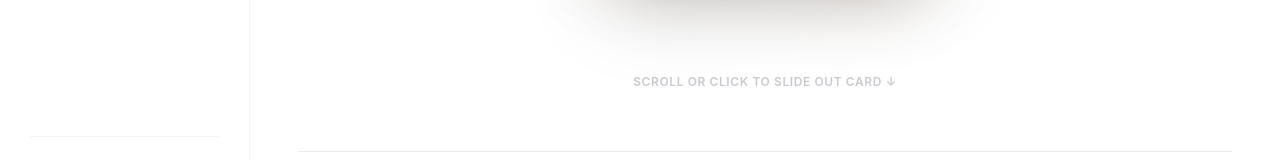
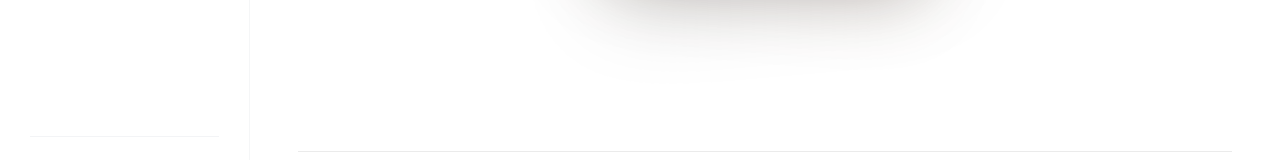
Before and after one commit to mrwhonow01/Portfolio, a React (Vite) app: page / in a window 1280 px wide. Shown: the part 491-651 px from the top of the page. Built offline with nearby package versions, Linux system fonts and the light colour scheme.

Commit message:
style: remove scroll or click hint text for clean hero presentation

```diff
--- a/src/components/NametagHeroCard.tsx
+++ b/src/components/NametagHeroCard.tsx
@@ -95,18 +95,6 @@ export const NametagHeroCard: React.FC = () => {
       className="relative w-full max-w-[960px] min-h-[340px] sm:min-h-[400px] md:min-h-[440px] flex items-center justify-center select-none perspective-[1200px] cursor-pointer"
       title="Click or scroll down to slide out the cards!"
     >
-      {/* Scroll indicator hint */}
-      <motion.div
-        initial={{ opacity: 0, y: 8 }}
-        animate={{ opacity: isHovered ? 1 : 0.55, y: 0 }}
-        transition={{ duration: 0.3 }}
-        className="absolute -bottom-2 sm:-bottom-3 left-1/2 -translate-x-1/2 z-0 pointer-events-none text-center"
-      >
-        <span className="text-[11px] sm:text-xs tracking-wider uppercase font-semibold text-zinc-400 font-sans">
-          scroll or click to slide out card ↓
-        </span>
-      </motion.div>
-
       {/* CARD 2: Brown "i am a..." Card (Slides out to the right) */}
       <motion.div
         style={{
```
